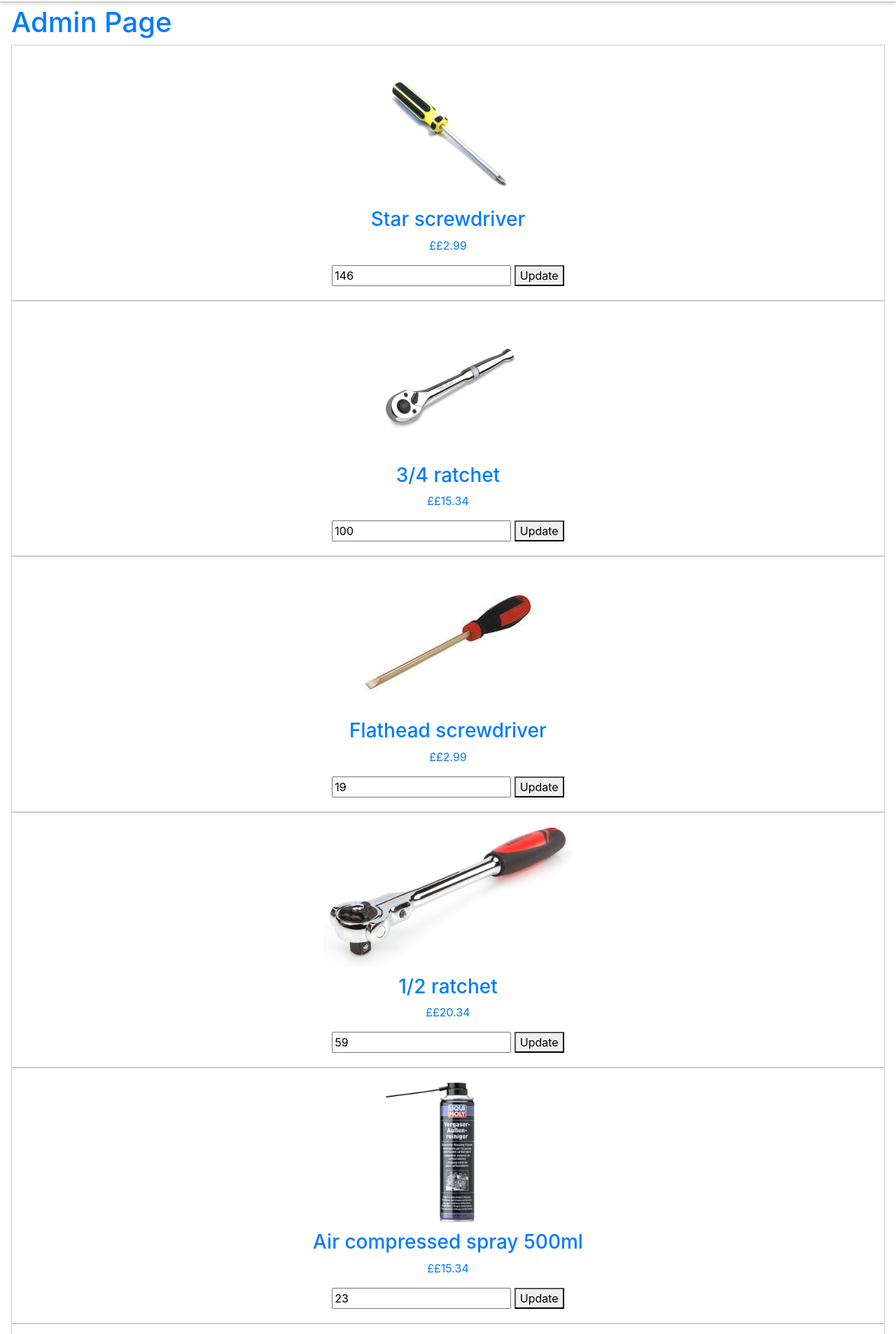
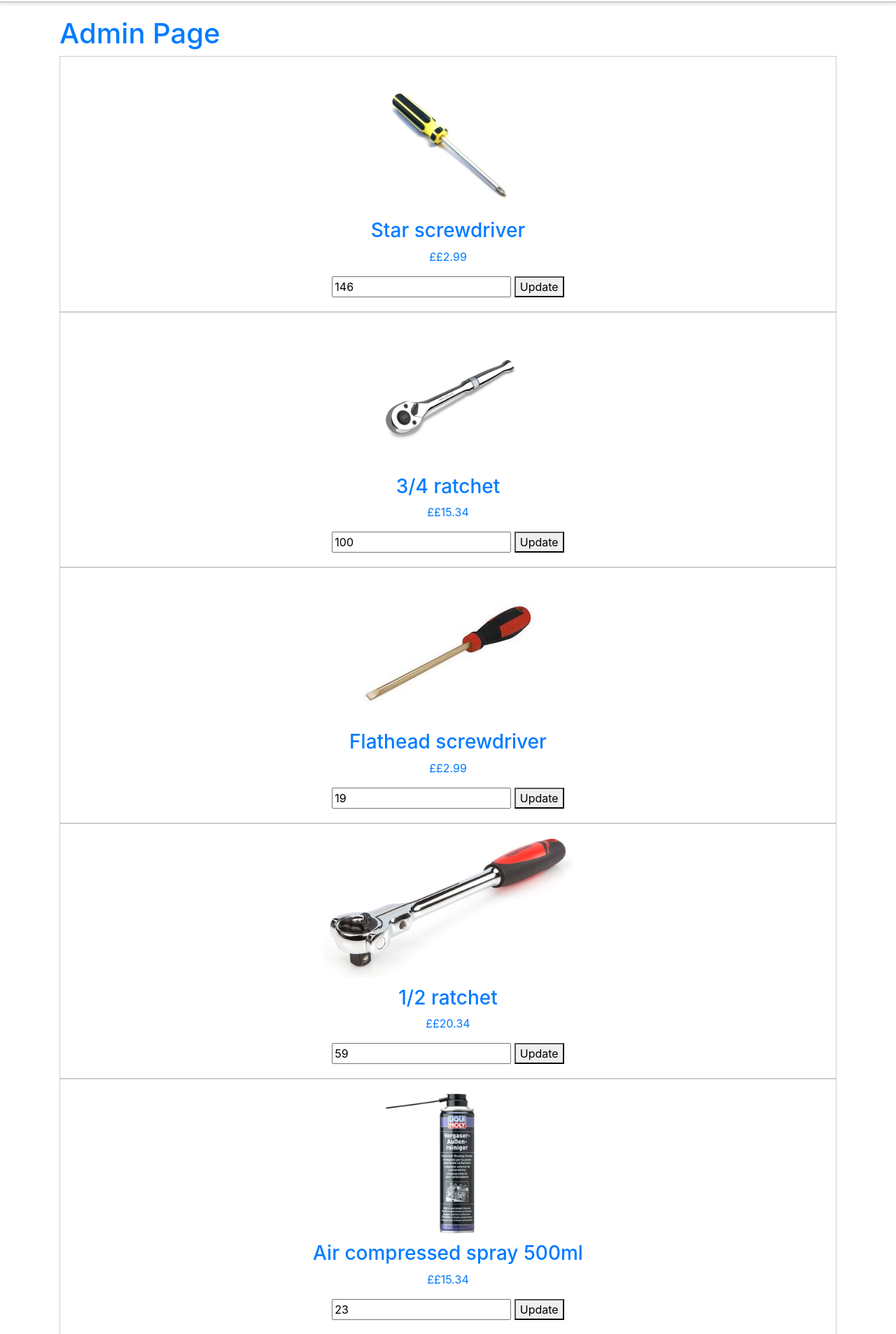
Before and after one commit to AbhirSyed/Tooltopia, a Flask app: page /admin in a window 1280 px wide. Shown: the part 62-1969 px from the top of the page at 70% size. Run offline with Flask 3, Linux system fonts and the light colour scheme; a user stored in the database is signed in.

Commit message:
Update base.html

```diff
--- a/Tooltopia_code/templates/base.html
+++ b/Tooltopia_code/templates/base.html
@@ -4,7 +4,7 @@
     <link rel="stylesheet" href="https://cdn.jsdelivr.net/npm/bootstrap@4.3.1/dist/css/bootstrap.min.css" integrity="sha384-ggOyR0iXCbMQv3Xipma34MD+dH/1fQ784/j6cY/iJTQUOhcWr7x9JvoRxT2MZw1T" crossorigin="anonymous">
 
     <title>{%block title%}{%endblock%}</title><!--created a template which another html page can use and modify it as that page wishes-->
-    <link rel="stylesheet" type="text/css" href="{{ url_for('static', filename='styles.css', v=1) }}">
+    <link rel="stylesheet" type="text/css" href="{{ url_for('static', filename='styles.css', v=2) }}">
     <script
     src="https://code.jquery.com/jquery-3.6.0.min.js"
     integrity="sha256-/xUj+3OJU5yEx1q6GSYGSHk7tPXikynS7ogEvDej/m4="
@@ -61,7 +61,7 @@
   </script>
 
 
-
+    <main class="container py-3">
     {%block content%}
 
     {%endblock%}
```
